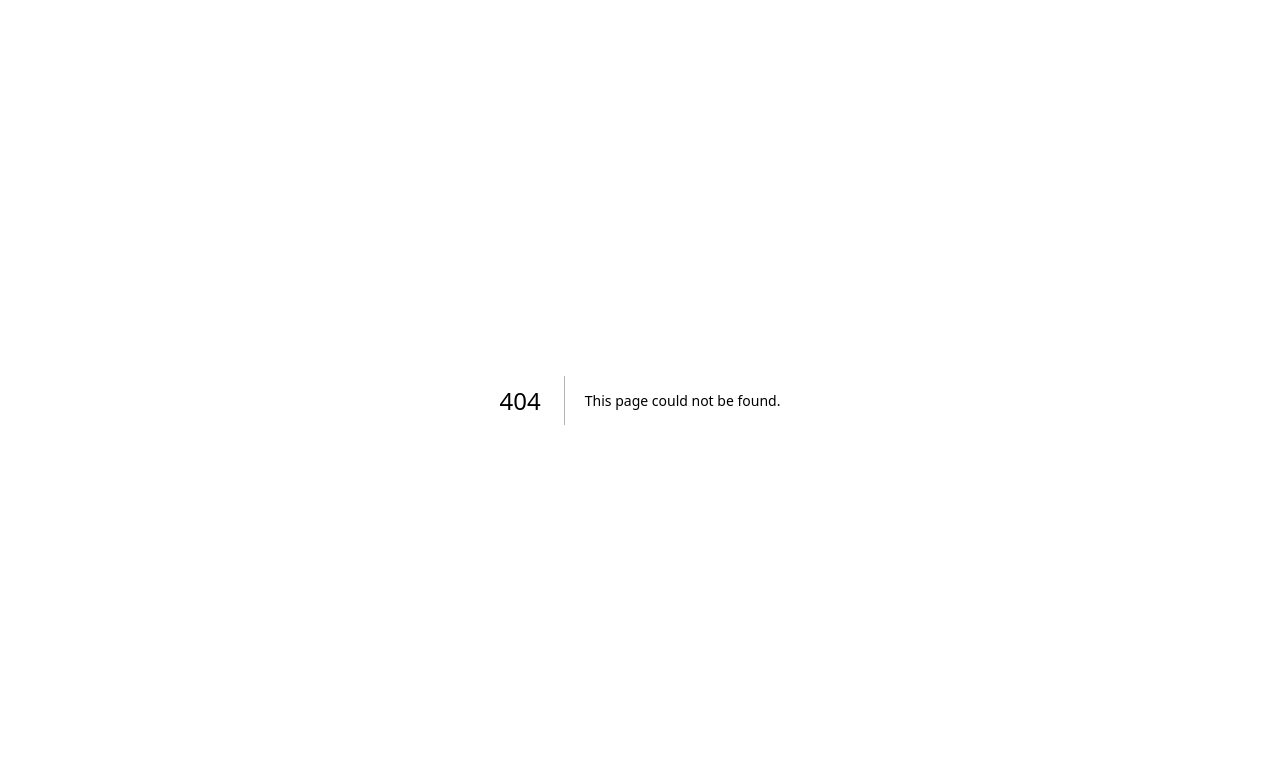
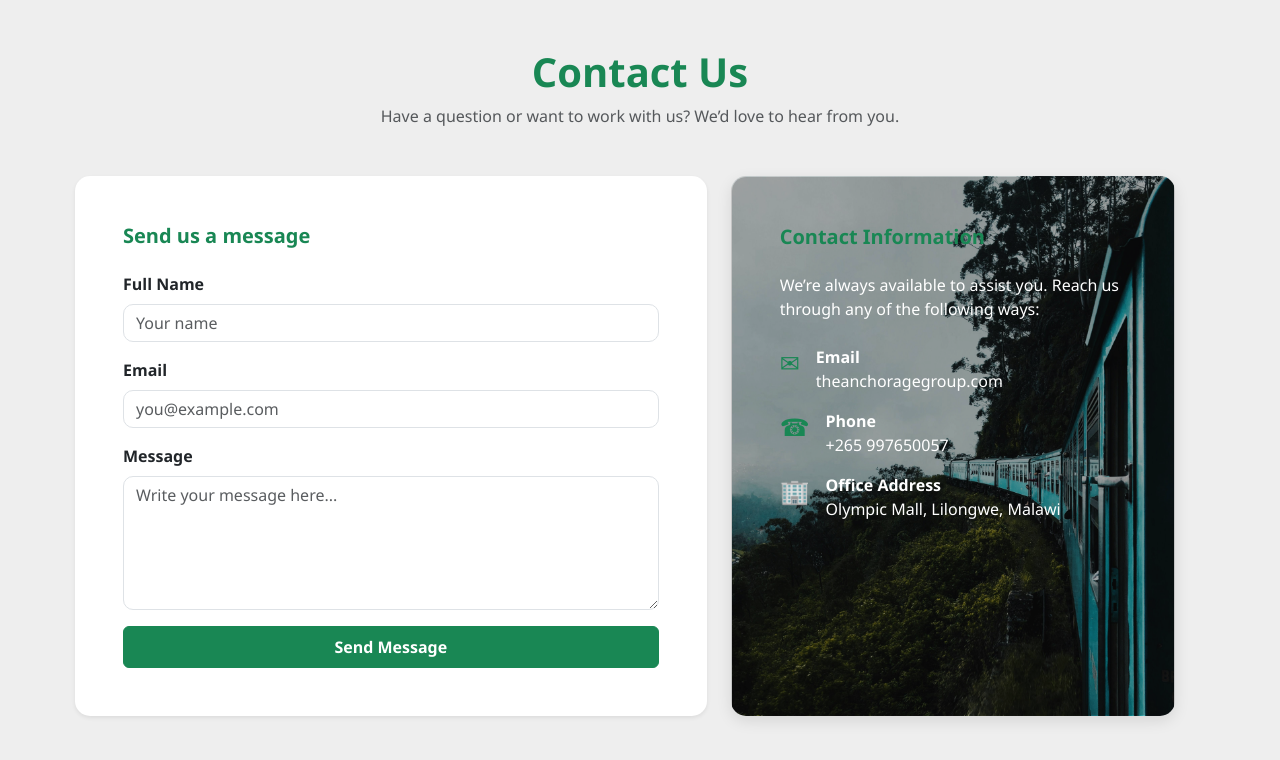
Before and after one commit to kotalkahn-jpg/agri-tech, a Next.js app: page /contact in a window 1280 px wide. Before the commit this address had no page. Shown: the top 760 px of the page. Built offline with nearby package versions, Linux system fonts and the light colour scheme.

Commit message:
contact page updated with bootstrap issues fixed

```diff
--- a/app/contacts/page.jsx
+++ b/app/contact/page.jsx
@@ -1,6 +1,9 @@
 "use client";
 import React, { useState } from "react";
 import emailjs from "@emailjs/browser";
+
+import "bootstrap/dist/css/bootstrap.min.css";
+import "../../styles/custom.css";
 
 export default function ContactPage() {
   const [formData, setFormData] = useState({
@@ -20,9 +23,7 @@ export default function ContactPage() {
     const templateID = "template_xs8dzgs";
     const publicKey = "9vZAxScS35t21eFj7";
 
-    emailjs
-      .send(serviceID, templateID, formData, publicKey)
-      .then(
+    emailjs.send(serviceID, templateID, formData, publicKey).then(
       (response) => {
         alert(`Thank you, ${formData.name}! Your message has been sent.`);
         setFormData({ name: "", email: "", message: "" });
@@ -44,7 +45,6 @@ export default function ContactPage() {
       </div>
 
       <div className="row g-4">
-
         <div className="col-md-7" style={{ marginLeft: "-15px" }}>
           <div
             className="card shadow-sm border-0 p-5 h-100"
@@ -101,7 +101,6 @@ export default function ContactPage() {
           </div>
         </div>
 
-
         <div className="col-md-5">
           <div className="card contact-right-card p-5 h-100">
             <div className="card-content">
@@ -114,7 +113,7 @@ export default function ContactPage() {
                 <span className="me-3 fs-4 text-success">&#9993;</span>
                 <div>
                   <strong>Email</strong>
-                  <p className="mb-0 text-white">support@yourcompany.com</p>
+                  <p className="mb-0 text-white">theanchoragegroup.com</p>
                 </div>
               </div>
 
@@ -122,7 +121,7 @@ export default function ContactPage() {
                 <span className="me-3 fs-4 text-success">&#9742;</span>
                 <div>
                   <strong>Phone</strong>
-                  <p className="mb-0 text-white">+265 999 123 456</p>
+                  <p className="mb-0 text-white">+265 997650057</p>
                 </div>
               </div>
 
@@ -130,7 +129,7 @@ export default function ContactPage() {
                 <span className="me-3 fs-4 text-success">&#127970;</span>
                 <div>
                   <strong>Office Address</strong>
-                  <p className="mb-0 text-white">123 Innovation Street, Lilongwe, Malawi</p>
+                  <p className="mb-0 text-white">Olympic Mall, Lilongwe, Malawi</p>
                 </div>
               </div>
             </div>
--- a/app/layout.tsx
+++ b/app/layout.tsx
@@ -1,9 +1,6 @@
 import type { Metadata } from "next";
 import { Geist, Geist_Mono } from "next/font/google";
-import 'bootstrap/dist/css/bootstrap.min.css';
 import './globals.css';
-
-
 
 
 const geistSans = Geist({
@@ -17,20 +14,14 @@ const geistMono = Geist_Mono({
 });
 
 export const metadata: Metadata = {
-  title: "Create Next App",
+  title: "My App",
   description: "Generated by create next app",
 };
 
-export default function RootLayout({
-  children,
-}: Readonly<{
-  children: React.ReactNode;
-}>) {
+export default function RootLayout({ children }: { children: React.ReactNode }) {
   return (
     <html lang="en">
-      <body
-        className={`${geistSans.variable} ${geistMono.variable} antialiased`}
-      >
+      <body className={`${geistSans.variable} ${geistMono.variable} antialiased`}>
         {children}
       </body>
     </html>
```
Lines whose indentation alone changed are shown as unchanged.
